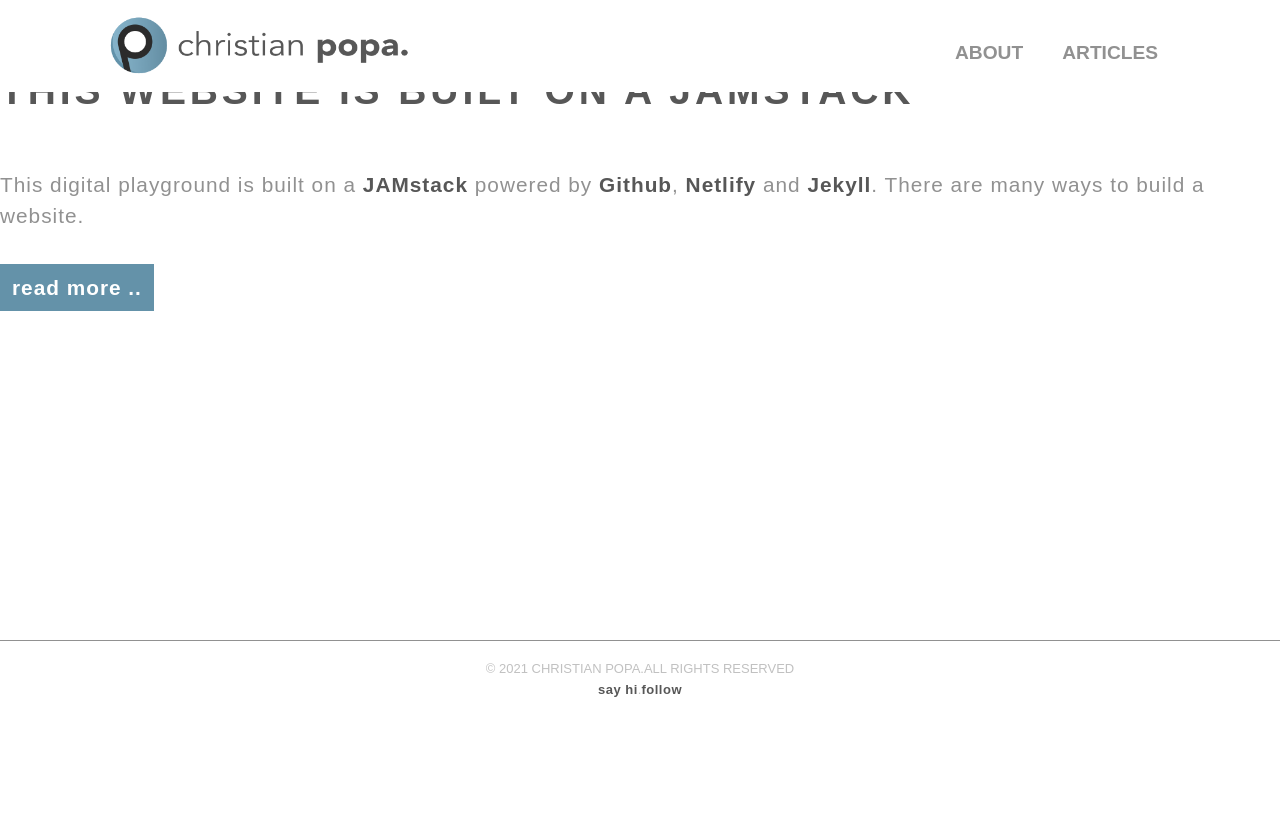
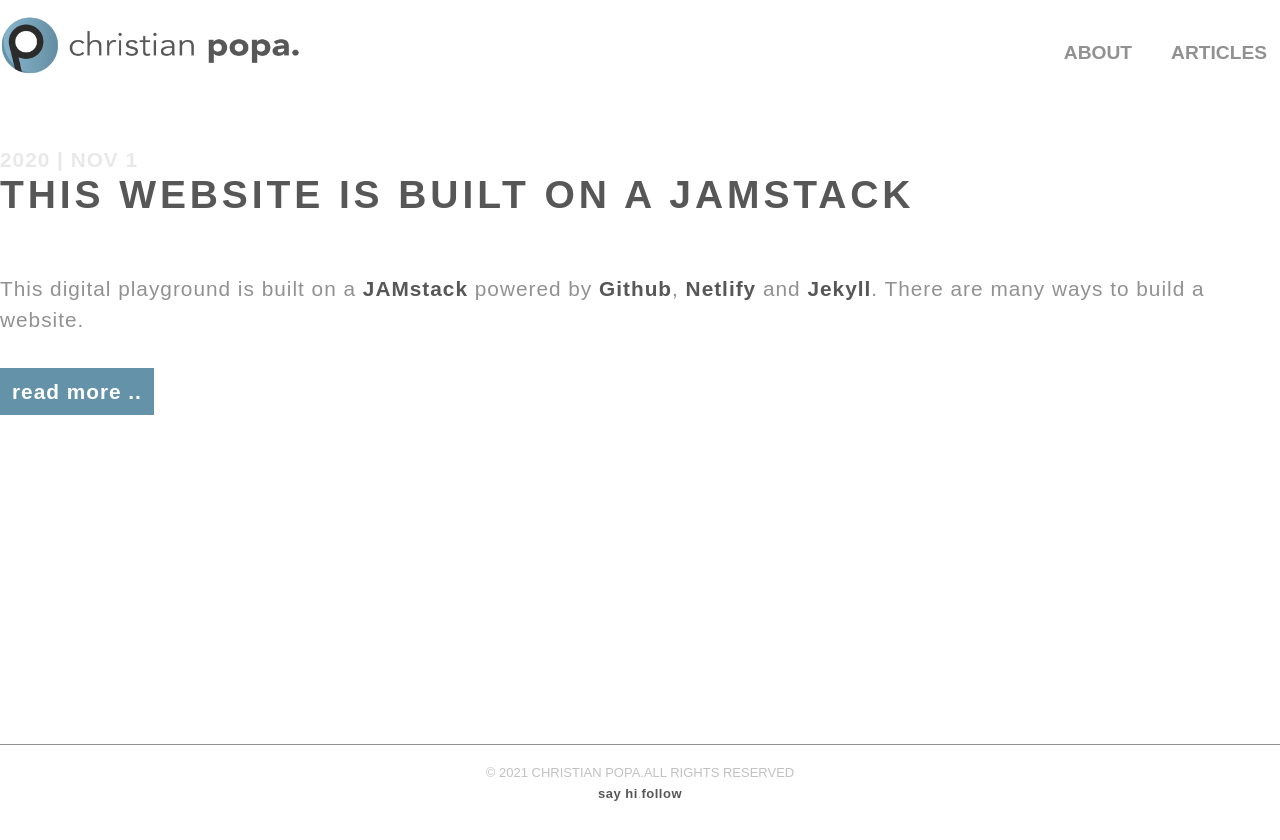
Before and after one commit to cristego/cristego.github.io, a Jekyll site: the page built from articles/index.html, in a window 1280 px wide. Shown: the top 840 px of the page. Built offline with Jekyll 4.4.1, drawn with Linux system fonts in a browser that asks for light colours; the list of posts is cut into pages by our own code.

Commit message:
css changes

```diff
--- a/css/core.css
+++ b/css/core.css
@@ -162,6 +162,7 @@ footer, #container, #footer_content, #content, #content_about {
 
 #container {
 	min-height: 70%;
+	margin-top: 8em;
 }
 
 footer {
@@ -555,6 +556,11 @@ section#card li a:hover {
 		width: 100%;
 
 	}
+
+	#content, #content_about {
+		padding-left: 1em;
+		padding-right: 1em;
+	}
 }
 
 @media only screen and (max-width: 800px) {
@@ -758,7 +764,7 @@ nav a:hover {
 	}
 
 	.logo {
-		grid-column: 2 / span 1;
+		grid-column: 1 / span 1;
 	}
 
 	.logo {
@@ -779,7 +785,7 @@ nav a:hover {
 		top: initial;
 		left: initial;
 
-		grid-column: 3 / span 1;
+		grid-column: 4 / span 1;
 		display: flex;
 		justify-content: flex-end;
 		align-items: center;
```
